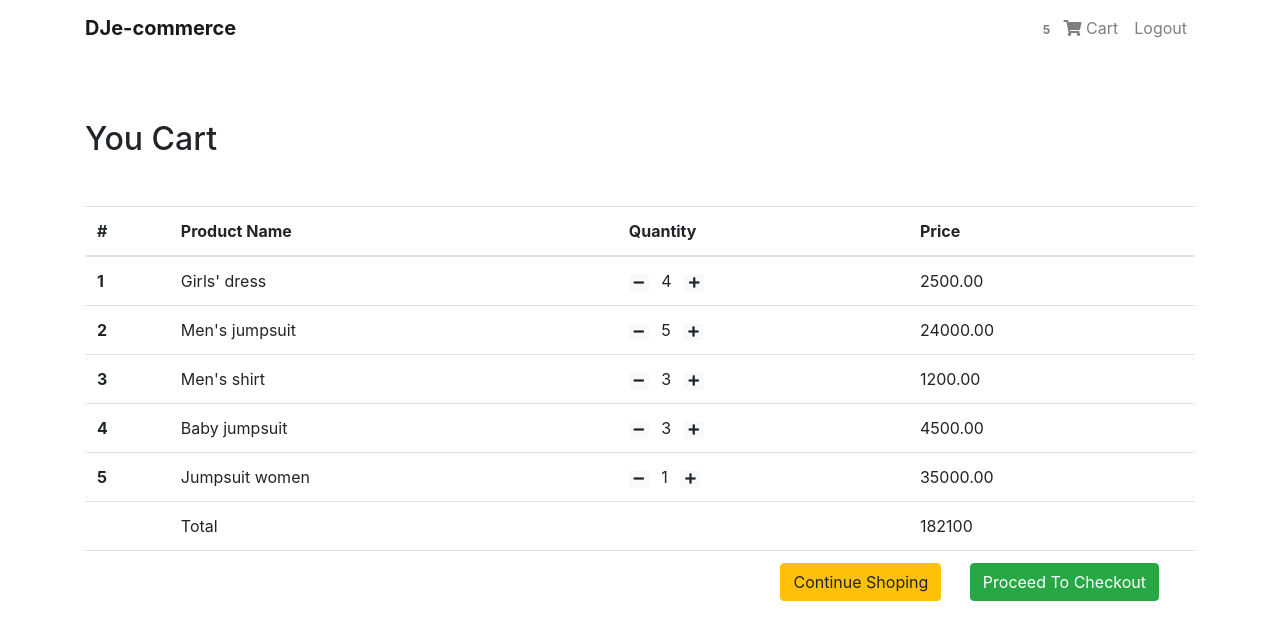
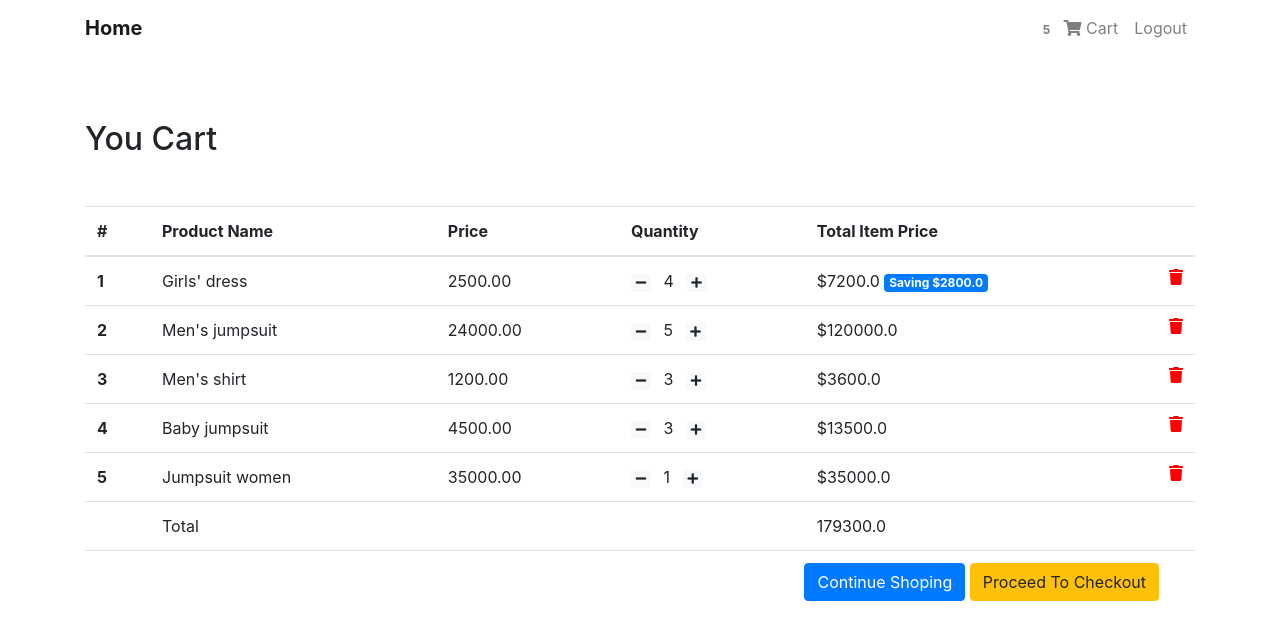
Before and after one commit to makhloufi200/e_commerce, a Django app: page /cart/ in a window 1280 px wide. Shown: the top 640 px of the page. Run offline with Django 3.2, Linux system fonts and the light colour scheme; a user stored in the database is signed in; data comes from the database, SQL or seed files in the repository; both versions use the stored data as it was after the commit; some libraries are stand-ins or nearby versions.

Commit message:
modif cart order item

```diff
--- a/Template/cart/home.html
+++ b/Template/cart/home.html
@@ -10,8 +10,9 @@
     <tr>
       <th scope="col">#</th>
       <th scope="col">Product Name</th>
+      <th scope="col">Price</th>
 	  <th scope="col">Quantity</th>
-      <th scope="col">Price</th>
+	  <th scope="col">Total Item Price</th>
 
     </tr>
   </thead>
@@ -20,24 +21,35 @@
     <tr>
 		<th scope="row">{{ forloop.counter }}</th>
 		<td>{{ cart.item.name }}</td>
+		<td>{{ cart.item.price }}</td>
 		  <td>
 			<a class="mr-2" href="{% url 'mainapp:decrease-cart' cart.item.slug %}"><span class="badge badge-light"><i class="fas fa-minus"></i></span></a>
 		  {{ cart.quantity }}
 		  <a class="ml-2" href="{% url 'mainapp:cart' cart.item.slug %}" ><span class="badge badge-light"><i class="fas fa-plus"></i></span></a>
 		  </td>
-	  <td>{{ cart.item.price }}</td>
+		  <td>
+			{% if cart.item.discount_price %}
+					${{ cart.get_total_discount_item_price }}
+					<span class="badge badge-primary">Saving ${{ cart.get_amount_saved }}</span>
+				{% else %}
+					${{ cart.get_total }}
+				{% endif %}
+				<a style='color: red;' href="{% url 'cartapp:remove-cart' cart.item.slug %}">
+					<i class="fas fa-trash float-right"></i>
+				</a>
+		  </td>
     </tr>
 	{% endfor %}
     <tr>
       <th scope="row"></th>
-      <td colspan="2">Total</td>
-      <td>{{ order.get_totals| floatformat }}</td>
+      <td colspan="3">Total</td>
+      <td>{{ order.get_totals }}</td>
     </tr>
     <tr>
       <th scope="row"></th>
-      <td colspan="3" class="text-right ">
-        <button class="btn btn-warning mr-4">Continue Shoping</button>
-        <button class="btn btn-success mr-4">Proceed To Checkout</button>
+      <td colspan="5" class="text-right ">
+        <a href="{% url 'all_items' %}"> <button class="btn btn-primary ml-4" >Continue Shoping</button></a>
+        <button class="btn btn-warning mr-4">Proceed To Checkout</button>
       </td>
     </tr>
   </tbody>
--- a/Template/navbar.html
+++ b/Template/navbar.html
@@ -4,7 +4,7 @@
 
       <!-- Brand -->
       <a class="navbar-brand waves-effect" href="{% url 'all_items' %}">
-        <strong class="blue-text">DJe-commerce</strong>
+        <strong class="blue-text">Home</strong>
       </a>
 
       <!-- Collapse -->
--- a/cart/models.py
+++ b/cart/models.py
@@ -1,6 +1,8 @@
 from django.db import models
 from django.contrib.auth import get_user_model
 from app.models import Items
+from django.conf import settings
+
 
 # Create your models here.
 
@@ -22,6 +24,43 @@ class Cart(models.Model):
 
 		return floattotal
 
+	def get_total_discount_item_price(self):
+		return self.quantity * self.item.discount_price
+
+	def get_amount_saved(self):
+		return self.get_total() - self.get_total_discount_item_price()
+
+	def get_final_price(self):
+		if self.item.discount_price:
+			return self.get_total_discount_item_price()
+		return self.get_total()
+
+
+class Address(models.Model):
+	gender_choice = (
+			('male', 'Male'),
+			('female', 'Female')
+		)
+	gender = models.CharField(choices=gender_choice, max_length=6)
+	user = models.ForeignKey(settings.AUTH_USER_MODEL,on_delete=models.CASCADE)
+	first_name = models.CharField(max_length=50, verbose_name="Prénom")
+	last_name = models.CharField(max_length=50, verbose_name="Nom")
+	company = models.CharField(max_length=50, blank=True, verbose_name="Société")
+	address = models.CharField(max_length=255, verbose_name="Adresse")
+	additional_address = models.CharField(max_length=255, blank=True, verbose_name="Complément d'adresse")
+	postcode = models.CharField(max_length=5, verbose_name="Code postal")
+	city = models.CharField(max_length=50, verbose_name="Ville")
+	phone = models.CharField(max_length=10, verbose_name="Téléphone")
+	mobilephone = models.CharField(max_length=10, blank=True, verbose_name="Téléphone portable")
+	fax = models.CharField(max_length=10, blank=True, verbose_name="Fax")
+	workphone = models.CharField(max_length=10, blank=True, verbose_name="Téléphone travail")
+
+	def __str__(self):
+		return self.user.username
+
+	class Meta:
+		verbose_name_plural = 'Addresses'
+
 class Order(models.Model):
 
 	orderitems = models.ManyToManyField(Cart)
@@ -36,6 +75,6 @@ class Order(models.Model):
 	def get_totals(self):
 		total = 0
 		for order_item in self.orderitems.all():
-			total += order_item.get_total()
+			total += order_item.get_final_price()
 
 		return total
```
Also changed, not shown: db.sqlite3. Lines whose indentation alone changed are shown as unchanged.
